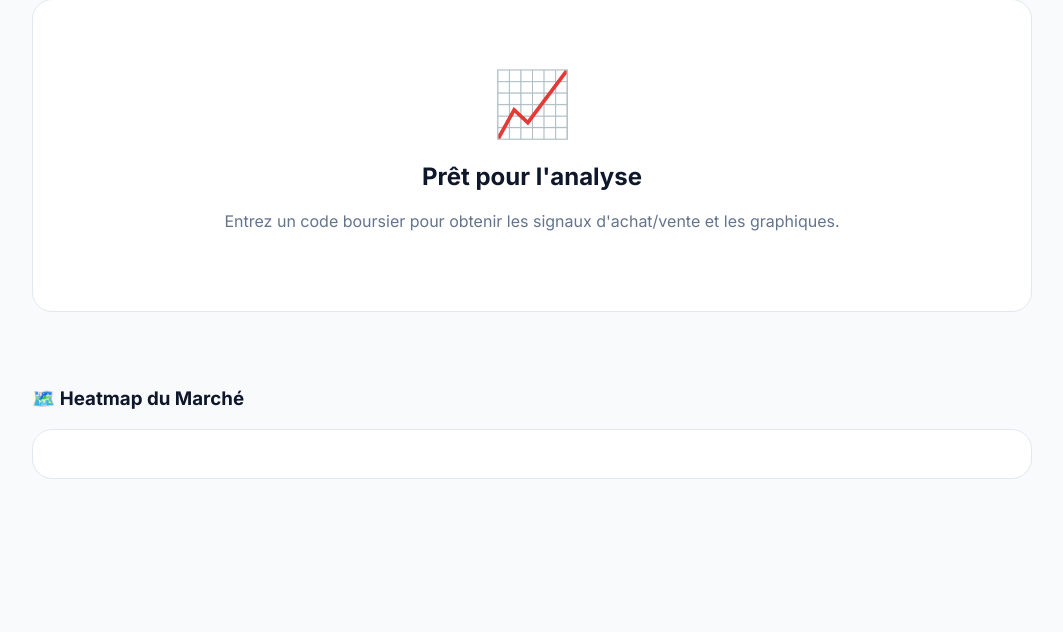
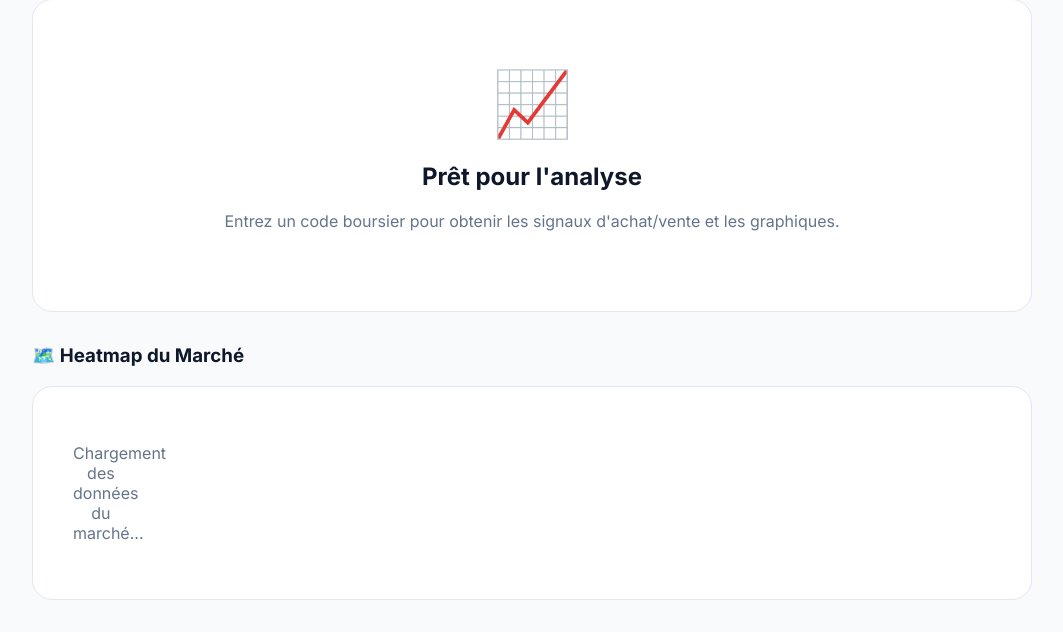
Before and after one commit to admin5004/trade-analyser-bourse, a Flask app: template templates/index.html in a window 1280 px wide. Shown: the part 181-813 px from the top of the page, without its empty margins (108-1171 px from the left). Before the commit the page ends 660 px from the top, so only its background shows below. Run offline with Flask 3, Linux system fonts and the light colour scheme; the template is opened without the code that fills it, so the values that code supplies are empty.

Commit message:
Fix UI: Move heatmap outside of conditional blocks for permanent visibility

```diff
--- a/templates/index.html
+++ b/templates/index.html
@@ -98,17 +98,21 @@
                 <div id="chart-area" class="accordion-content">{{ stock_chart_div|safe }}</div>
             </div>
             {% endif %}
+        </div> <!-- Fin de dashboard-grid -->
 
-            <div class="col-12" style="margin-top: 2rem;">
-                <h3>🗺️ Heatmap du Marché</h3>
-                <div class="card heatmap-grid">
+        <div class="col-12" style="margin-top: 2rem;">
+            <h3>🗺️ Heatmap du Marché</h3>
+            <div class="card heatmap-grid">
+                {% if heatmap_data %}
                     {% for item in heatmap_data %}
                     <a href="/analyze?symbol={{ item.full_symbol }}" class="heatmap-tile"
                        style="background: {% if item.change|default(0) > 1 %}#064e3b{% elif item.change|default(0) > 0 %}#059669{% elif item.change|default(0) > -1 %}#dc2626{% else %}#7f1d1d{% endif %};">
                         {{ item.symbol }}<br><small style="font-size: 0.6rem; opacity: 0.8;">{{ item.change|default(0)|round(1) }}%</small>
                     </a>
                     {% endfor %}
-                </div>
+                {% else %}
+                    <p style="text-align:center; color: #64748b; padding: 1rem;">Chargement des données du marché...</p>
+                {% endif %}
             </div>
         </div>
     </div>
```
